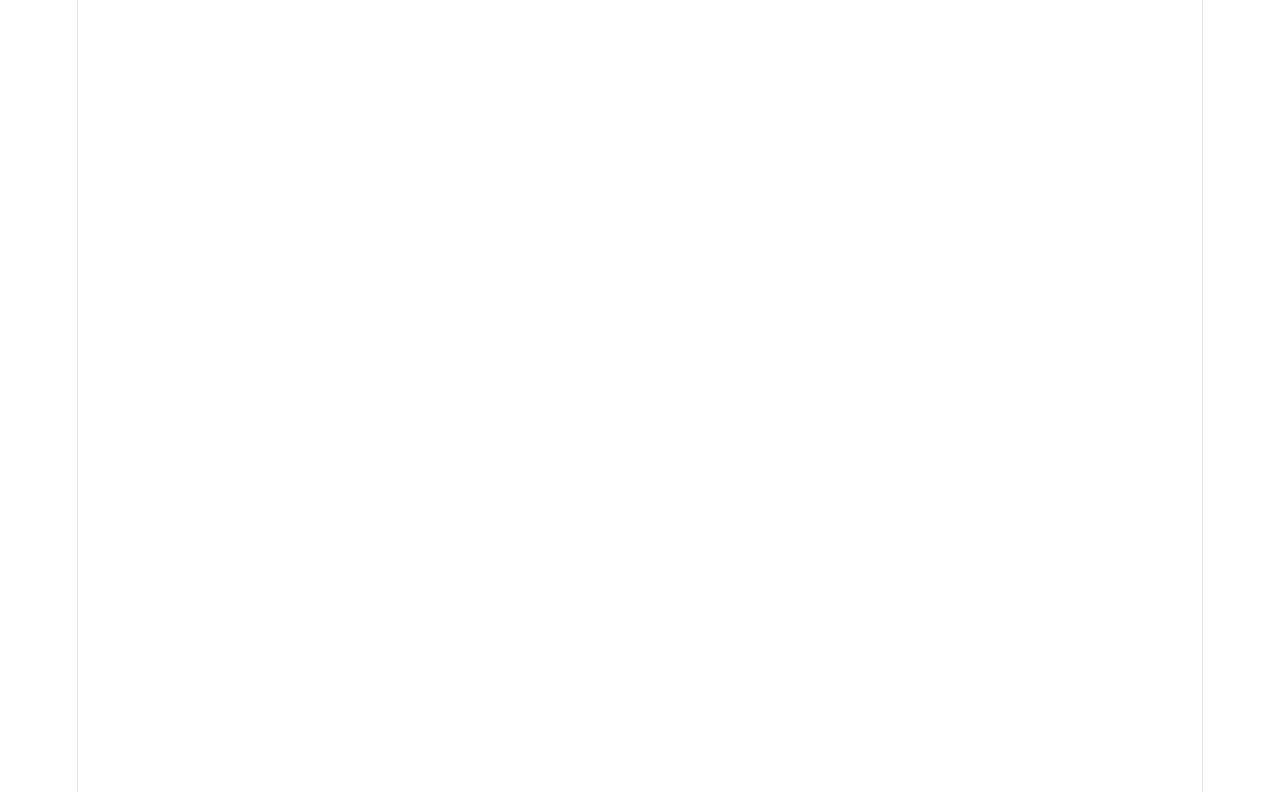
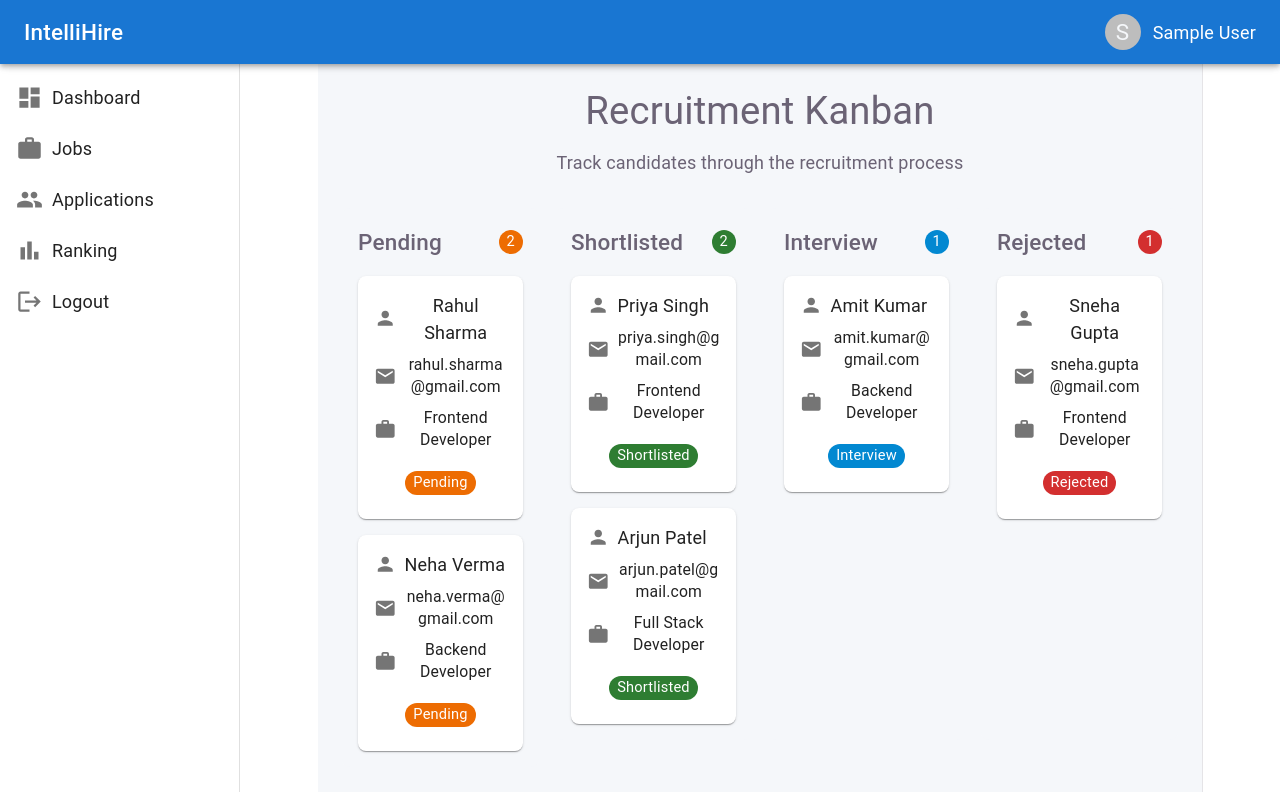
Before and after one commit to Ankush07-op/IntelliHire, a React app in the folder frontend/: page /kanban in a window 1280 px wide. Before the commit this address had no page. Shown: the top 792 px of the page. Built offline with nearby package versions, Linux system fonts and the light colour scheme; sample sign-in values are in the browser's storage; the HTML template or start-up script is replaced by a standard one.

Commit message:
feat: build recruiter kanban board

```diff
--- a/frontend/src/App.jsx
+++ b/frontend/src/App.jsx
@@ -5,7 +5,9 @@ import MainLayout from "./components/layout/MainLayout";
 import Dashboard from "./pages/dashboard/Dashboard";
 import Jobs from "./pages/jobs/Jobs";
 import Applications from "./pages/applications/Applications";
+import Kanban from "./pages/kanban/Kanban";
 import Ranking from "./pages/ranking/Ranking";
+
 
 import RecruiterLogin from "./pages/auth/RecruiterLogin";
 import RecruiterRegister from "./pages/auth/RecruiterRegister";
@@ -27,6 +29,7 @@ function App() {
           <Route path="dashboard" element={<Dashboard />} />
           <Route path="jobs" element={<Jobs />} />
           <Route path="applications" element={<Applications />} />
+          <Route path="kanban" element={<Kanban />} />
           <Route path="ranking" element={<Ranking />} />
         </Route>
       </Route>
--- /dev/null
+++ b/frontend/src/pages/kanban/Kanban.jsx
@@ -0,0 +1,310 @@
+import { useState } from "react";
+
+import {
+  Box,
+  Card,
+  CardContent,
+  Chip,
+  Grid,
+  Typography,
+} from "@mui/material";
+
+import WorkIcon from "@mui/icons-material/Work";
+import PersonIcon from "@mui/icons-material/Person";
+import EmailIcon from "@mui/icons-material/Email";
+
+const initialCandidates = [
+  {
+    id: 1,
+    name: "Rahul Sharma",
+    email: "rahul.sharma@gmail.com",
+    job: "Frontend Developer",
+    status: "Pending",
+  },
+  {
+    id: 2,
+    name: "Priya Singh",
+    email: "priya.singh@gmail.com",
+    job: "Frontend Developer",
+    status: "Shortlisted",
+  },
+  {
+    id: 3,
+    name: "Amit Kumar",
+    email: "amit.kumar@gmail.com",
+    job: "Backend Developer",
+    status: "Interview",
+  },
+  {
+    id: 4,
+    name: "Neha Verma",
+    email: "neha.verma@gmail.com",
+    job: "Backend Developer",
+    status: "Pending",
+  },
+  {
+    id: 5,
+    name: "Arjun Patel",
+    email: "arjun.patel@gmail.com",
+    job: "Full Stack Developer",
+    status: "Shortlisted",
+  },
+  {
+    id: 6,
+    name: "Sneha Gupta",
+    email: "sneha.gupta@gmail.com",
+    job: "Frontend Developer",
+    status: "Rejected",
+  },
+];
+
+const columns = [
+  {
+    id: "Pending",
+    title: "Pending",
+  },
+  {
+    id: "Shortlisted",
+    title: "Shortlisted",
+  },
+  {
+    id: "Interview",
+    title: "Interview",
+  },
+  {
+    id: "Rejected",
+    title: "Rejected",
+  },
+];
+
+function Kanban() {
+  const [candidates] = useState(initialCandidates);
+
+  const getColumnCount = (status) => {
+    return candidates.filter(
+      (candidate) => candidate.status === status
+    ).length;
+  };
+
+  const getStatusColor = (status) => {
+    switch (status) {
+      case "Shortlisted":
+        return "success";
+
+      case "Interview":
+        return "info";
+
+      case "Rejected":
+        return "error";
+
+      case "Pending":
+        return "warning";
+
+      default:
+        return "default";
+    }
+  };
+
+  return (
+    <Box>
+      {/* Page Header */}
+      <Box sx={{ mb: 4 }}>
+        <Typography
+          variant="h4"
+          fontWeight={700}
+          gutterBottom
+        >
+          Recruitment Kanban
+        </Typography>
+
+        <Typography
+          variant="body1"
+          color="text.secondary"
+        >
+          Track candidates through the recruitment process
+        </Typography>
+      </Box>
+
+      {/* Kanban Columns */}
+      <Grid container spacing={2}>
+        {columns.map((column) => {
+          const columnCandidates = candidates.filter(
+            (candidate) =>
+              candidate.status === column.id
+          );
+
+          return (
+            <Grid
+              size={{
+                xs: 12,
+                sm: 6,
+                lg: 3,
+              }}
+              key={column.id}
+            >
+              <Box
+                sx={{
+                  backgroundColor: "#f5f7fa",
+                  borderRadius: 2,
+                  minHeight: 500,
+                  p: 2,
+                }}
+              >
+                {/* Column Header */}
+                <Box
+                  sx={{
+                    display: "flex",
+                    alignItems: "center",
+                    justifyContent: "space-between",
+                    mb: 2,
+                  }}
+                >
+                  <Typography
+                    variant="h6"
+                    fontWeight={600}
+                  >
+                    {column.title}
+                  </Typography>
+
+                  <Chip
+                    label={getColumnCount(column.id)}
+                    size="small"
+                    color={getStatusColor(column.id)}
+                  />
+                </Box>
+
+                {/* Candidate Cards */}
+                <Box
+                  sx={{
+                    display: "flex",
+                    flexDirection: "column",
+                    gap: 2,
+                  }}
+                >
+                  {columnCandidates.map(
+                    (candidate) => (
+                      <Card
+                        key={candidate.id}
+                        elevation={1}
+                        sx={{
+                          borderRadius: 2,
+                          cursor: "grab",
+                          "&:hover": {
+                            boxShadow: 4,
+                          },
+                        }}
+                      >
+                        <CardContent>
+                          {/* Candidate Name */}
+                          <Box
+                            sx={{
+                              display: "flex",
+                              alignItems: "center",
+                              gap: 1,
+                              mb: 1,
+                            }}
+                          >
+                            <PersonIcon
+                              fontSize="small"
+                              color="action"
+                            />
+
+                            <Typography
+                              fontWeight={600}
+                            >
+                              {candidate.name}
+                            </Typography>
+                          </Box>
+
+                          {/* Email */}
+                          <Box
+                            sx={{
+                              display: "flex",
+                              alignItems: "center",
+                              gap: 1,
+                              mb: 1,
+                            }}
+                          >
+                            <EmailIcon
+                              fontSize="small"
+                              color="action"
+                            />
+
+                            <Typography
+                              variant="body2"
+                              color="text.secondary"
+                              sx={{
+                                wordBreak:
+                                  "break-word",
+                              }}
+                            >
+                              {candidate.email}
+                            </Typography>
+                          </Box>
+
+                          {/* Job */}
+                          <Box
+                            sx={{
+                              display: "flex",
+                              alignItems: "center",
+                              gap: 1,
+                              mb: 2,
+                            }}
+                          >
+                            <WorkIcon
+                                fontSize="small"
+                                color="action"
+                                />
+
+                            <Typography
+                              variant="body2"
+                              color="text.secondary"
+                            >
+                              {candidate.job}
+                            </Typography>
+                          </Box>
+
+                          {/* Status */}
+                          <Chip
+                            label={candidate.status}
+                            color={getStatusColor(
+                              candidate.status
+                            )}
+                            size="small"
+                          />
+                        </CardContent>
+                      </Card>
+                    )
+                  )}
+
+                  {/* Empty Column */}
+                  {columnCandidates.length ===
+                    0 && (
+                    <Box
+                      sx={{
+                        border:
+                          "1px dashed #bbb",
+                        borderRadius: 2,
+                        p: 3,
+                        textAlign: "center",
+                      }}
+                    >
+                      <Typography
+                        variant="body2"
+                        color="text.secondary"
+                      >
+                        No candidates
+                      </Typography>
+                    </Box>
+                  )}
+                </Box>
+              </Box>
+            </Grid>
+          );
+        })}
+      </Grid>
+    </Box>
+  );
+}
+
+export default Kanban;
```
